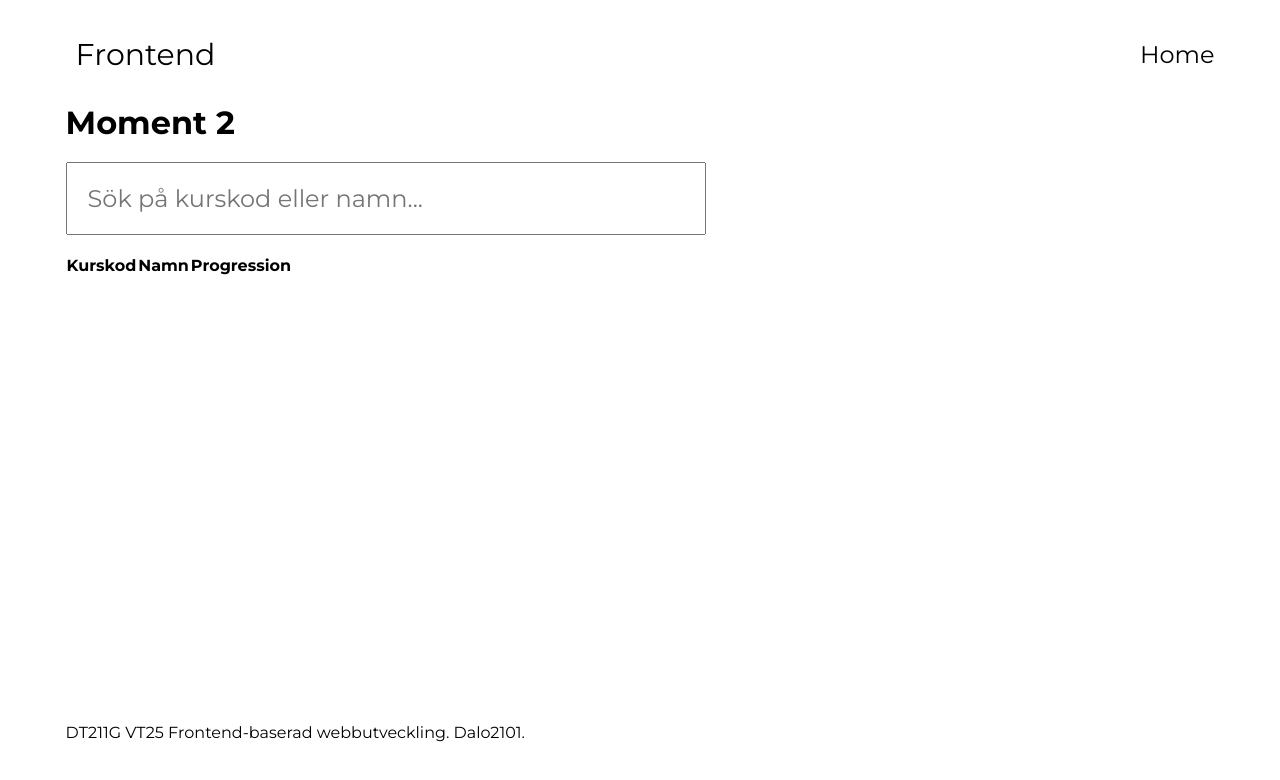
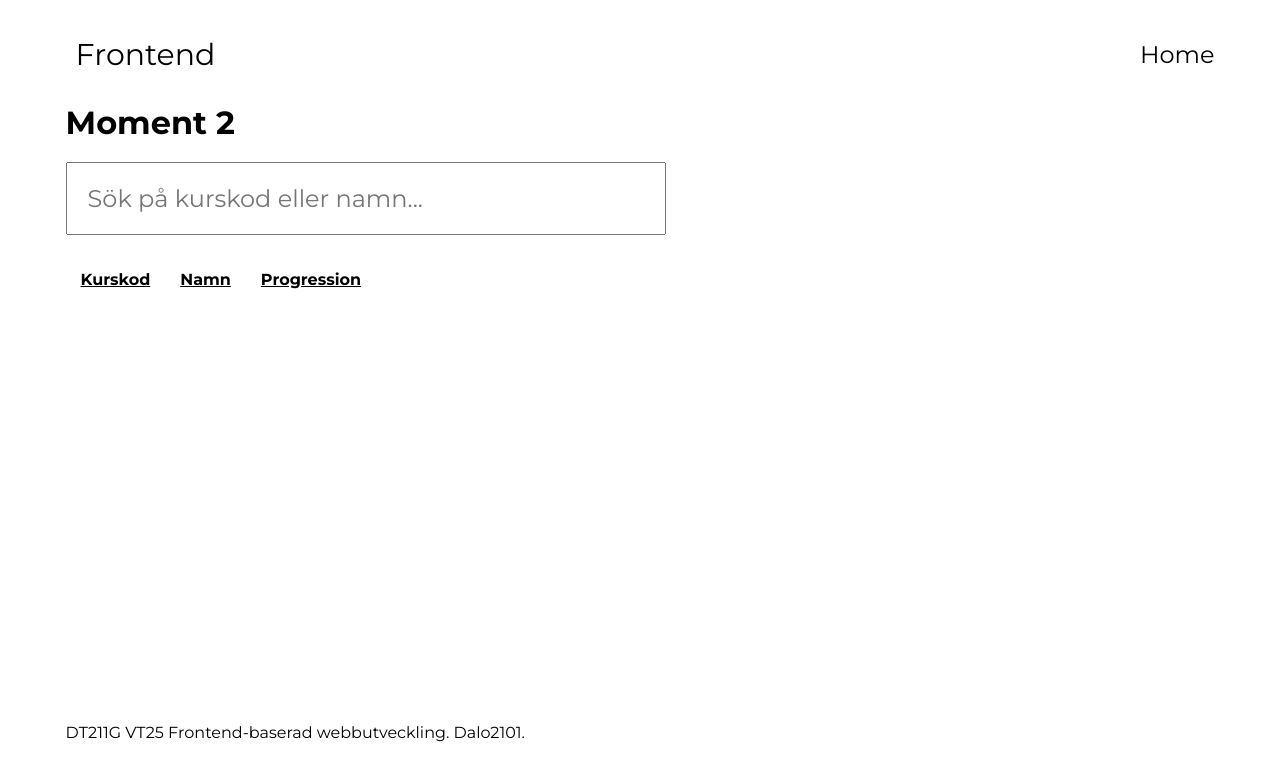
Before and after one commit to lowdav/front_mom2, a website built with Parcel: page src/index.html in a window 1280 px wide. Built offline with nearby package versions, Linux system fonts and the light colour scheme; no server answers; a web font is replaced by a local one.

Commit message:
Färdig version 1.0

```diff
--- a/src/css/mom2.css
+++ b/src/css/mom2.css
@@ -1,7 +1,7 @@
 input {
     padding: 20px;
     margin: 20px 0;
-    width: 50vw;
+    width: clamp(200px, 70vw, 600px);
     font-size: 1.5rem;
 }
 
@@ -9,12 +9,17 @@ table {
     border-collapse: collapse;
 }
 
+th {
+    text-align: left;
+    padding: 15px;
+    text-decoration: underline;
+    cursor: pointer;
+}
 
 td {
     border-bottom: 1px dotted grey;
     border-top: 1px dotted grey;
     padding: 15px;
-    text-align: center;
 }
 
 .noresult {
--- a/src/index.html
+++ b/src/index.html
@@ -26,6 +26,7 @@
         </nav>
     </header>
     <main>
+        <div class="container">
         <h1>Moment 2</h1>
         <input type="text" id="search" placeholder="Sök på kurskod eller namn...">
         <table>
@@ -39,7 +40,7 @@
             <tbody id="content">
             </tbody>
         </table>
-
+        </div>
     </main>
     <footer>
         <p>DT211G VT25 Frontend-baserad webbutveckling. Dalo2101.</p>
--- a/src/js/mom2.js
+++ b/src/js/mom2.js
@@ -16,7 +16,6 @@ window.onload = () => {
     document.getElementById("code").addEventListener("click", () => filterData("code"));
     document.getElementById("name").addEventListener("click", () => filterData("coursename"));
     document.getElementById("progression").addEventListener("click", () => filterData("progression"));
-
 }
 
 async function loadCourses() {
@@ -43,8 +42,9 @@ function printCourses(data) {
     // rensa innehåll innan utskrift
     contentEl.innerHTML = "";
 
+    //utskriften
     data.forEach(course => {
-        contentEl.innerHTML += `<tr><td>${course.code}</td><td>${course.coursename}</td><td>${course.progression}</td><td>${course.syllabus}</td></tr>`;
+        contentEl.innerHTML += `<tr><td>${course.code}</td><td>${course.coursename}</td><td>${course.progression}</td></tr>`;
     });
 }
 
```
